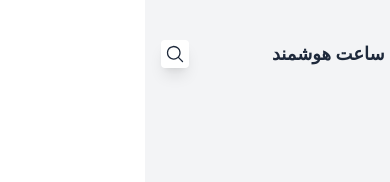
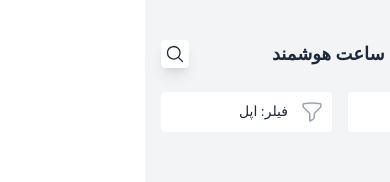
Before and after one commit to M-rezayi853/Digitize-app, a Next.js app: page / in a window 390 px wide. Shown: the top 182 px of the page. Built offline with nearby package versions, Linux system fonts and the light colour scheme; a web font is replaced by a local one.

Commit message:
mobile filter-sort-bar section

```diff
--- /dev/null
+++ b/components/mobile/FilterSortbar.tsx
@@ -0,0 +1,53 @@
+import { FC } from 'react'
+
+interface Props {}
+
+const FilterSortbar: FC<Props> = (): JSX.Element => {
+  return (
+    <div className='flex items-center justify-between gap-x-4'>
+      <div className='bg-white rounded p-2 flex items-center justify-start w-1/2'>
+        <div>
+          <svg
+            xmlns='http://www.w3.org/2000/svg'
+            viewBox='0 0 20 20'
+            fill='currentColor'
+            className='w-6 h-6 fill-orange-600'
+          >
+            <path
+              fillRule='evenodd'
+              d='M2 3.75A.75.75 0 012.75 3h11.5a.75.75 0 010 1.5H2.75A.75.75 0 012 3.75zM2 7.5a.75.75 0 01.75-.75h7.508a.75.75 0 010 1.5H2.75A.75.75 0 012 7.5zM14 7a.75.75 0 01.75.75v6.59l1.95-2.1a.75.75 0 111.1 1.02l-3.25 3.5a.75.75 0 01-1.1 0l-3.25-3.5a.75.75 0 111.1-1.02l1.95 2.1V7.75A.75.75 0 0114 7zM2 11.25a.75.75 0 01.75-.75h4.562a.75.75 0 010 1.5H2.75a.75.75 0 01-.75-.75z'
+              clipRule='evenodd'
+            />
+          </svg>
+        </div>
+        <span className='text-sm font-medium text-slate-800 mr-3'>
+          محبوب ترین
+        </span>
+      </div>
+
+      <div className='bg-white rounded p-2 flex items-center justify-start w-1/2'>
+        <div>
+          <svg
+            xmlns='http://www.w3.org/2000/svg'
+            fill='none'
+            viewBox='0 0 24 24'
+            strokeWidth={1.5}
+            stroke='currentColor'
+            className='w-6 h-6 stroke-gray-400'
+          >
+            <path
+              strokeLinecap='round'
+              strokeLinejoin='round'
+              d='M12 3c2.755 0 5.455.232 8.083.678.533.09.917.556.917 1.096v1.044a2.25 2.25 0 01-.659 1.591l-5.432 5.432a2.25 2.25 0 00-.659 1.591v2.927a2.25 2.25 0 01-1.244 2.013L9.75 21v-6.568a2.25 2.25 0 00-.659-1.591L3.659 7.409A2.25 2.25 0 013 5.818V4.774c0-.54.384-1.006.917-1.096A48.32 48.32 0 0112 3z'
+            />
+          </svg>
+        </div>
+        <span className='text-sm font-medium text-slate-800 mr-3'>
+          فیلر: اپل
+        </span>
+      </div>
+    </div>
+  )
+}
+
+export default FilterSortbar
--- a/pages/index.tsx
+++ b/pages/index.tsx
@@ -1,7 +1,8 @@
 import { NextPage } from 'next'
 import Head from 'next/head'
 
-import Navbar from '../components/Navbar'
+import Navbar from '../components/mobile/Navbar'
+import FilterSortbar from '../components/mobile/FilterSortbar'
 
 interface Props {}
 
@@ -13,6 +14,7 @@ const HomePage: NextPage<Props> = () => {
       </Head>
       <main className='bg-gray-100 h-screen pt-10 px-4'>
         <Navbar />
+        <FilterSortbar />
       </main>
     </>
   )
```
Also changed, not shown: components/mobile/Navbar.tsx (renamed from components/Navbar.tsx).
